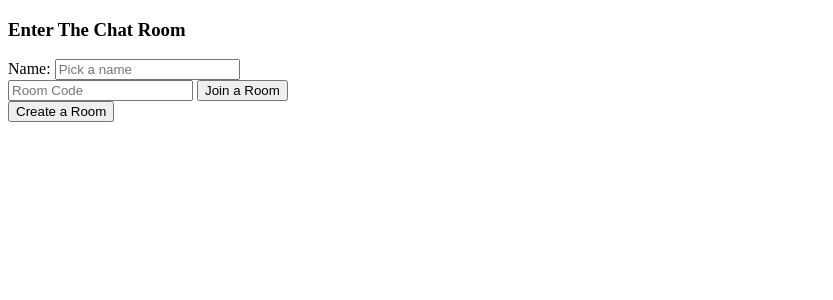
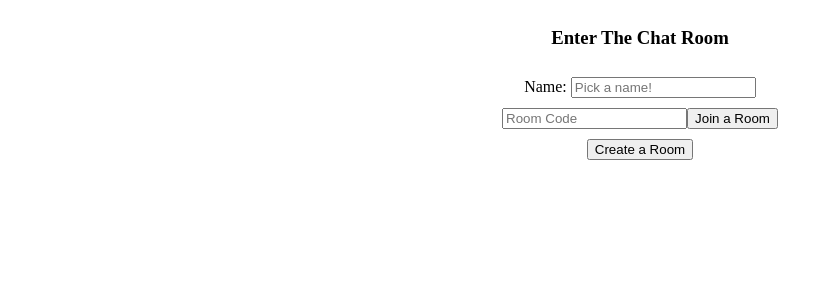
Before and after one commit to pabloherr/flask_chat, a Flask app: page / in a window 1280 px wide. Shown: the top 300 px of the page, without its empty margins (0-833 px from the left). Run offline with Flask 3, Linux system fonts and the light colour scheme; some libraries are stand-ins or nearby versions.

Commit message:
feat: enhance home page layout and styling with new CSS classes

```diff
--- a/main.py
+++ b/main.py
@@ -1,4 +1,4 @@
-from flask import Flask, render_template, request, session, redirect
+from flask import Flask, render_template, request, session, redirect, url_for
 from flask_socketio import join_room, leave_room, send, SocketIO
 import random
 from string import ascii_uppercase
--- a/static/css/style.css
+++ b/static/css/style.css
@@ -0,0 +1,23 @@
+.content {
+  display: flex;
+  align-items: center;
+  justify-content: center;
+  gap: 20px;
+}
+
+.buttons {
+  display: flex;
+  flex-direction: column;
+  align-items: center;
+  justify-content: center;
+  gap: 10px;
+}
+
+.join {
+  display: flex;
+  flex-direction: row;
+  width: 100%;
+}
+.create {
+  width: 100%;
+}
--- a/templates/base.html
+++ b/templates/base.html
@@ -1,19 +1,19 @@
 <!DOCTYPE html>
 <html lang="en">
   <head>
-        <meta charset="UTF-8">
-        <title>{% block title %}Chat App{% endblock %}</title>
+    <meta charset="UTF-8" />
+    <title>Chat App</title>
     <link
       rel="stylesheet"
-            href="{{url_for('static', filename='css/style.css')}}"
+      href="{{ url_for('static', filename='css/style.css') }}"
     />
     <script
       src="https://cdnjs.cloudflare.com/ajax/libs/socket.io/4.0.1/socket.io.js"
       integrity="sha512-q/dWJ3kcmjBLU4Qc47E4A9kTB4m3wuTY7vkFJDTZKjTs8jhyGQnaUrxa0Ytd0ssMZhbNua9hE+E7Qv1j+DyZwA=="
-            crossorigin="anonymous">
-        </script>
+      crossorigin="anonymous"
+    ></script>
   </head>
   <body>
-        <div class="container">{% block content %}{% endblock %}</div>
+    <div class="content">{% block content %} {% endblock %}</div>
   </body>
 </html>
--- a/templates/home.html
+++ b/templates/home.html
@@ -1,28 +1,24 @@
 {% extends 'base.html' %} {% block content %}
-<form method="post">
+<form method="post" class="buttons">
   <h3>Enter The Chat Room</h3>
   <div>
-    <lable>Name:</lable>
+    <label>Name:</label>
     <input
       type="text"
-      placeholder="Pick a name"
+      placeholder="Pick a name!"
       name="name"
-      required
       value="{{name}}"
     />
   </div>
   <div class="join">
-    <input
-      type="text"
-      placeholder="Room Code"
-      name="code"
-      required
-      value="{{code}}"
-    />
+    <input type="text" placeholder="Room Code" name="code" value="{{code}}" />
     <button type="submit" name="join">Join a Room</button>
   </div>
-    <div class="create">
-        <button type="submit" name="create">Create a Room</button>
-    </div>
+  <button type="submit" name="create" class="create-btn">Create a Room</button>
+  {% if error %}
+  <ul>
+    <li>{{error}}</li>
+  </ul>
+  {% endif %}
 </form>
 {% endblock %}
```
Lines whose indentation alone changed are shown as unchanged.
